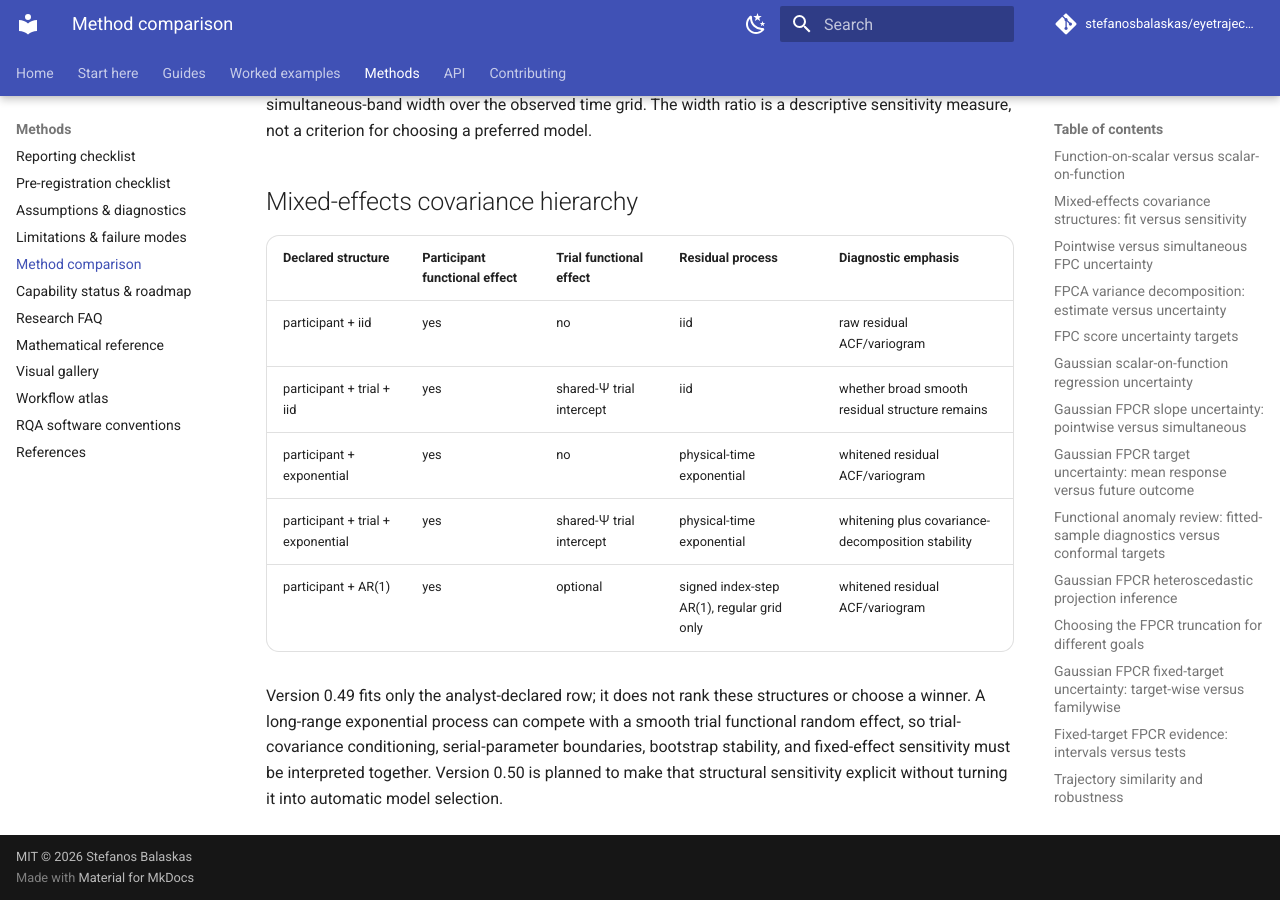
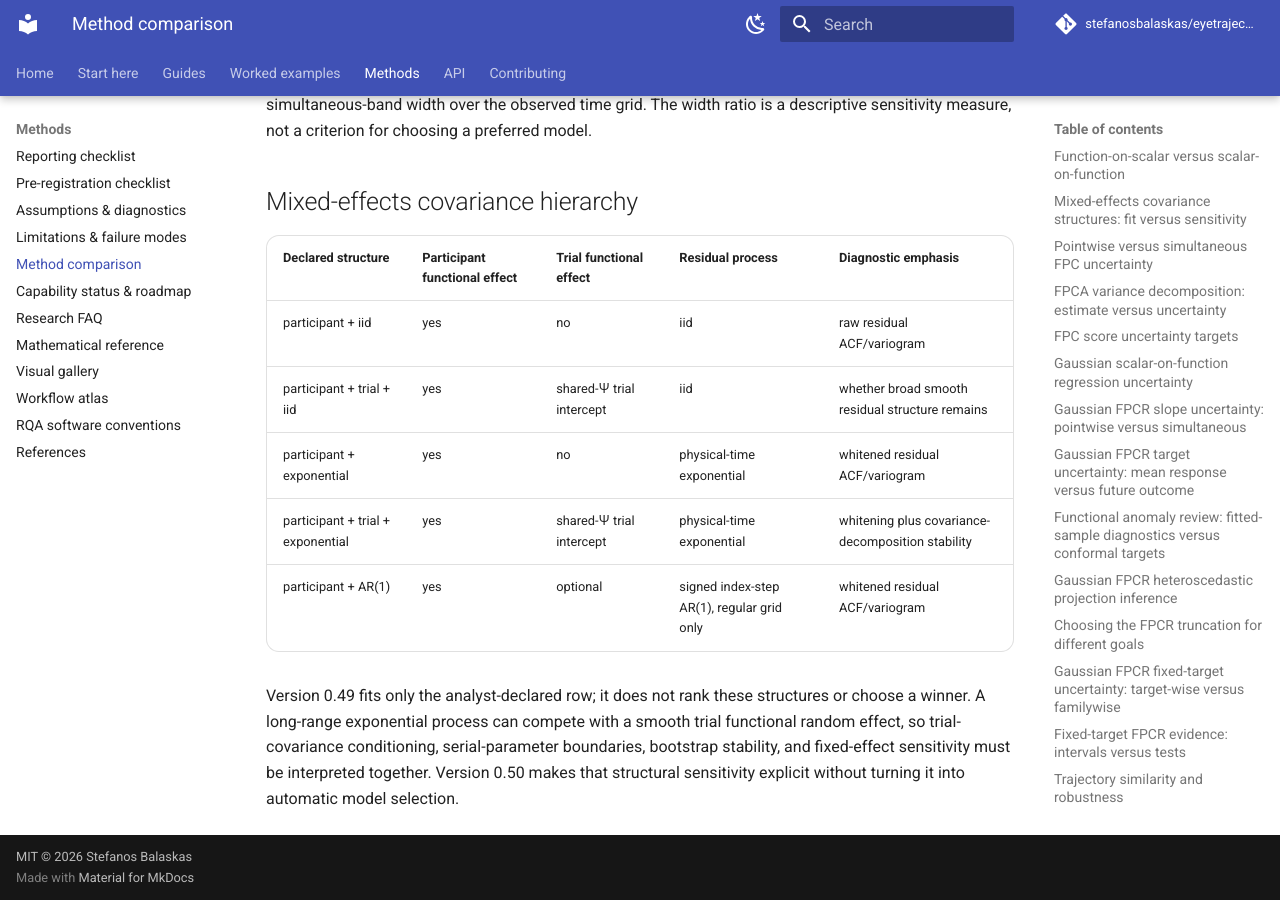
Before and after one commit to stefanosbalaskas/eyetrajectoriespy, an MkDocs documentation site: the page built from docs/methods/method-comparison.md, in a window 1280 px wide and 900 px high, scrolled down 13966 px. Built offline with MkDocs 1.6.1 and Material for MkDocs 9.7.7, drawn with Linux system fonts in a browser that asks for light colours; comment, search, counter and statistics services are not loaded.

Commit message:
Reconcile 0.50 documentation

```diff
--- a/docs/methods/method-comparison.md
+++ b/docs/methods/method-comparison.md
@@ -314,5 +314,5 @@ Version 0.49 fits only the analyst-declared row; it does not rank these
 structures or choose a winner. A long-range exponential process can compete
 with a smooth trial functional random effect, so trial-covariance conditioning,
 serial-parameter boundaries, bootstrap stability, and fixed-effect sensitivity
-must be interpreted together. Version 0.50 is planned to make that structural
-sensitivity explicit without turning it into automatic model selection.
+must be interpreted together. Version 0.50 makes that structural sensitivity
+explicit without turning it into automatic model selection.
```
